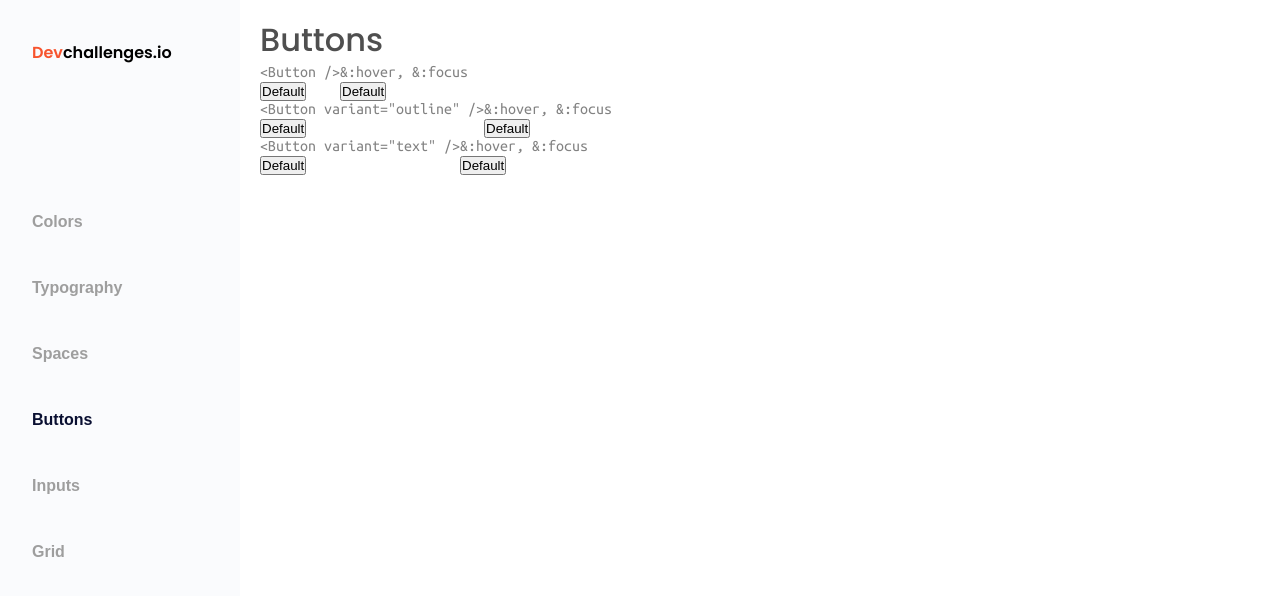
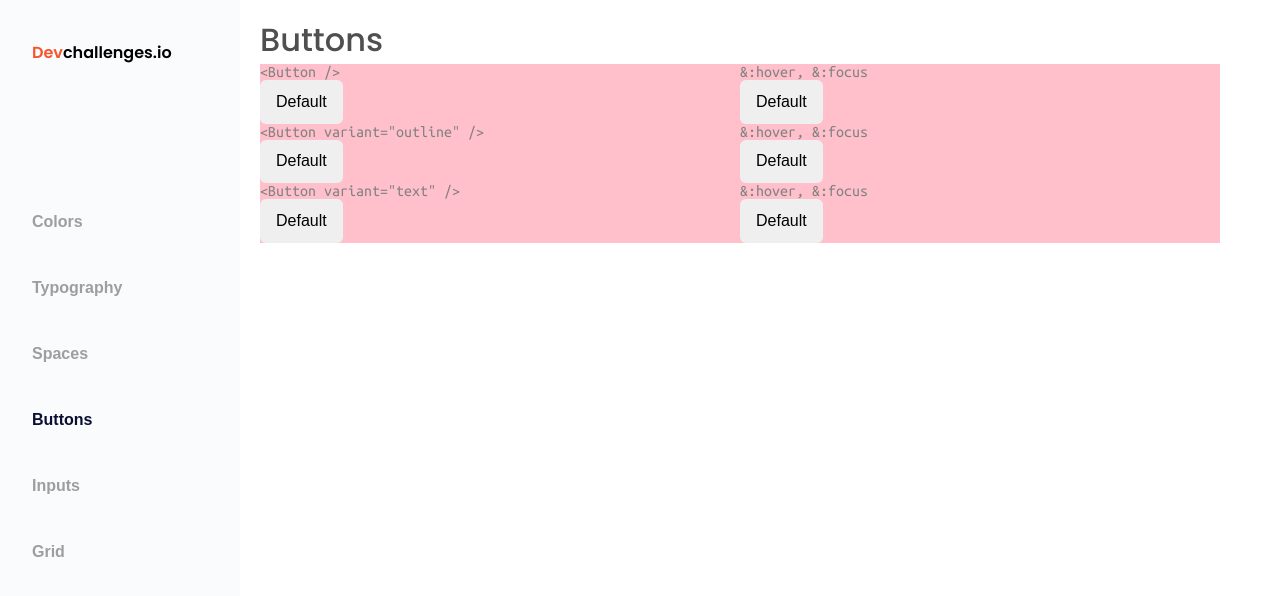
Before and after one commit to gabycode/buttonComponent, a React (Vite) app: page / in a window 1280 px wide. Shown: the top 596 px of the page. Built offline with nearby package versions, Linux system fonts and the light colour scheme.

Commit message:
add: styling to button component

```diff
--- a/src/App.css
+++ b/src/App.css
@@ -147,4 +147,17 @@
   .button-row {
     display: flex;
   }
+
+  button {
+    padding: 0.8em 1em;
+    border-radius: 6px;
+    font-family: "Noto Sans JP", sans-serif;
+    font-size: 16px;
+    border: none;
+  }
+
+  .btns-container {
+    width: 30em;
+    background-color: pink;
+  }
 }
```
